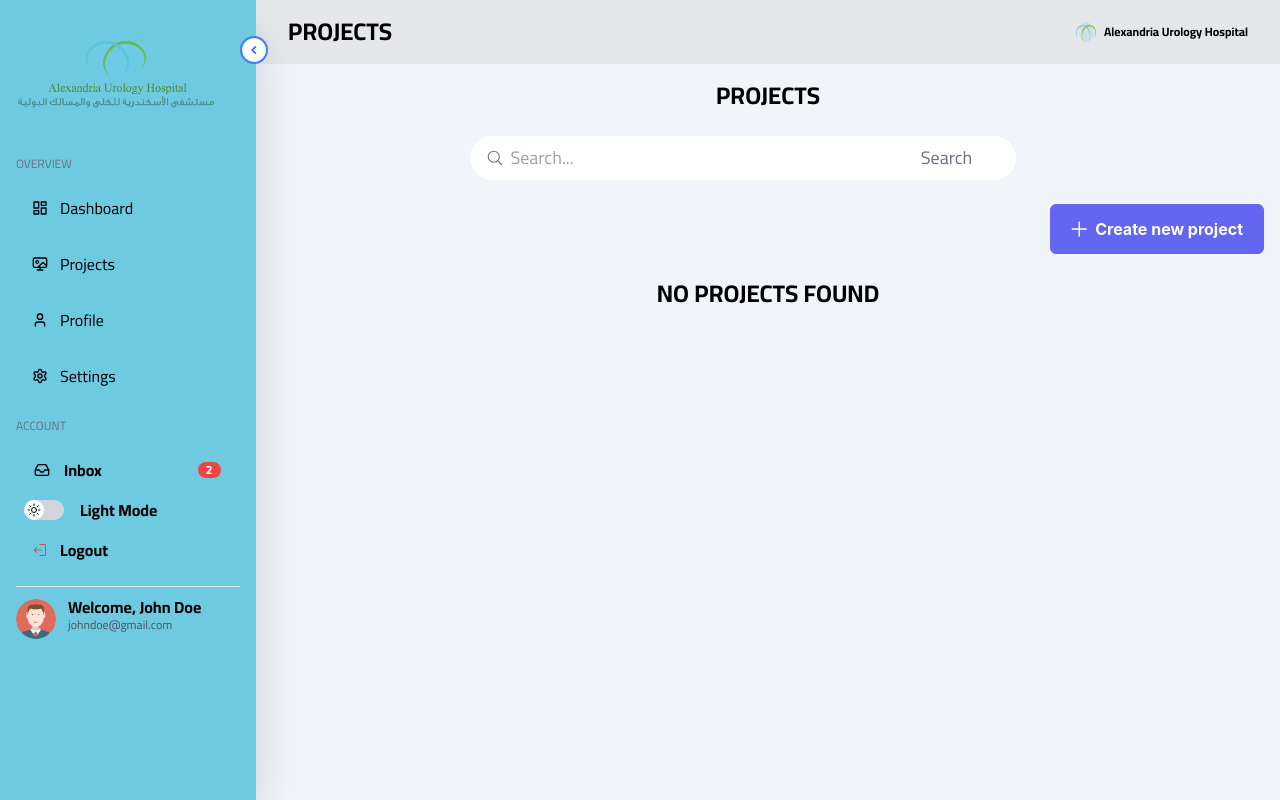
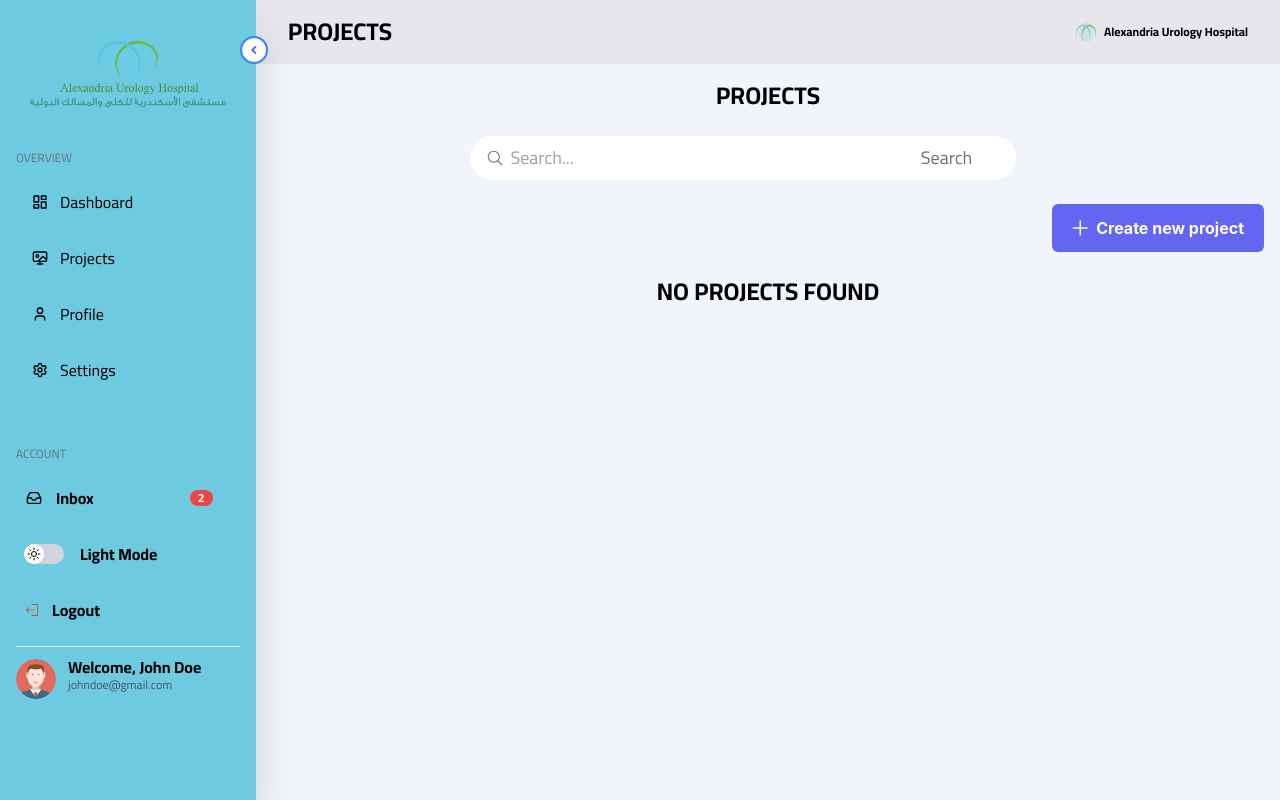
Before and after one commit to AhmedAshrafc/ticketing-system, a Next.js app: page /projects in a window 1280 px wide. Built offline with nearby package versions, Linux system fonts and the light colour scheme.

Commit message:
Fix design issues

```diff
--- a/components/Layout.jsx
+++ b/components/Layout.jsx
@@ -1,6 +1,6 @@
 import Header from "./Header";
+import Sidebar from "./Sidebar";
 import ScrollTopButton from "./ScrollTopButton";
-import Sidebar from "./Sidebar";
 
 export default function Layout({ children }) {
   return (
--- a/components/MainNav.jsx
+++ b/components/MainNav.jsx
@@ -1,8 +1,10 @@
 import Link from "next/link";
+
+import DarkModeToggle from "./DarkModeToggle";
 
 import { Tooltip } from "react-tooltip";
 
-import { CiLogout, CiDark } from "react-icons/ci";
+import { CiLogout } from "react-icons/ci";
 import {
   LuLayoutDashboard,
   LuWallpaper,
@@ -10,12 +12,11 @@ import {
   LuSettings,
   LuInbox,
 } from "react-icons/lu";
-import DarkModeToggle from "./DarkModeToggle";
 
 export default function MainNav({ isOpen }) {
   return (
     <>
-      <span className="hidden md:inline-block text-xs mb-4 uppercase text-gray-500">
+      <span className="text-xs mb-4 uppercase text-center md:text-left block text-gray-500 ">
         Overview
       </span>
       <ul className="flex flex-col gap-4 items-center md:items-stretch ">
@@ -29,7 +30,7 @@ export default function MainNav({ isOpen }) {
           )}
           <Link
             href="/dashboard"
-            className="flex items-center text-md text-black dark:text-white rounded-md p-2 transition-all hover:bg-[#081225] dark:hover:bg-secondary-color hover:text-white active:bg-[#081225]"
+            className="flex items-center text-md text-black dark:text-white rounded-md p-2 transition-all hover:bg-secondary-color dark:hover:bg-secondary-color hover:text-white active:bg-secondary-color"
           >
             <div className="flex items-center gap-3">
               <LuLayoutDashboard className="md:ml-2" />
@@ -54,7 +55,7 @@ export default function MainNav({ isOpen }) {
           )}
           <Link
             href="/projects"
-            className="flex items-center text-md text-black dark:text-white rounded-md p-2  transition-all hover:bg-[#081225] dark:hover:bg-secondary-color hover:text-white active:bg-[#081225]"
+            className="flex items-center text-md text-black dark:text-white rounded-md p-2  transition-all hover:bg-secondary-color dark:hover:bg-secondary-color hover:text-white active:bg-secondary-color"
           >
             <div className="flex items-center gap-3">
               <LuWallpaper className="md:ml-2" />
@@ -79,7 +80,7 @@ export default function MainNav({ isOpen }) {
           )}
           <Link
             href="/profile"
-            className="flex items-center text-md text-black dark:text-white rounded-md p-2  transition-all hover:bg-[#081225] dark:hover:bg-secondary-color hover:text-white active:bg-[#081225]"
+            className="flex items-center text-md text-black dark:text-white rounded-md p-2  transition-all hover:bg-secondary-color dark:hover:bg-secondary-color hover:text-white active:bg-secondary-color"
           >
             <div className="flex items-center gap-3">
               <LuUser className="md:ml-2" />
@@ -104,7 +105,7 @@ export default function MainNav({ isOpen }) {
           )}
           <Link
             href="/settings"
-            className="flex items-center text-md text-black dark:text-white rounded-md p-2  transition-all hover:bg-[#081225] dark:hover:bg-secondary-color hover:text-white active:bg-[#081225]"
+            className="flex items-center text-md text-black dark:text-white rounded-md p-2  transition-all hover:bg-secondary-color dark:hover:bg-secondary-color hover:text-white active:bg-secondary-color"
           >
             <div className="flex items-center gap-3">
               <LuSettings className="md:ml-2" />
@@ -119,13 +120,13 @@ export default function MainNav({ isOpen }) {
           </Link>
         </li>
 
-        <div className="mt-18">
-          <span className="hidden md:inline-block text-xs mb-4 uppercase text-gray-500">
+        <div className="flex flex-col items-center gap-4 md:items-start mt-10 w-full">
+          <span className="text-xs uppercase text-gray-500 text-center md:self-start">
             Account
           </span>
 
           <li
-            className="group"
+            className="group w-full"
             data-tooltip-id="inbox-tooltip"
             data-tooltip-place="right"
           >
@@ -138,10 +139,12 @@ export default function MainNav({ isOpen }) {
             )}
             <Link
               href="/inbox"
-              className="flex items-center text-md text-black dark:text-white rounded-md p-2 transition-all group-hover:bg-[#081225] group-hover:text-white dark:hover:bg-secondary-color group-active:bg-[#081225]"
+              className={`flex items-center text-md justify-center md:justify-start ${
+                !isOpen && "pl-3"
+              }  text-black dark:text-white rounded-md p-2 transition-all group-hover:bg-secondary-color group-hover:text-white dark:hover:bg-secondary-color group-active:bg-secondary-color`}
             >
-              <div className="flex items-center gap-3">
-                <LuInbox className=" min-w-[20px] text-black dark:text-white group-hover:text-white transition-all ml-2" />
+              <div className="md:flex md:items-center md:gap-3">
+                <LuInbox className=" min-w-[20px] text-black dark:text-white group-hover:text-white transition-all" />
                 <div className="md:flex md:gap-24 md:items-center">
                   <span
                     className={`hidden md:inline-block duration-300 font-semibold ${
@@ -165,7 +168,11 @@ export default function MainNav({ isOpen }) {
 
           <DarkModeToggle isOpen={isOpen} />
 
-          <li data-tooltip-id="logout-tooltip" data-tooltip-place="right">
+          <li
+            data-tooltip-id="logout-tooltip"
+            data-tooltip-place="right"
+            className="w-full"
+          >
             {!isOpen && (
               <Tooltip
                 id="logout-tooltip"
@@ -175,10 +182,12 @@ export default function MainNav({ isOpen }) {
             )}
             <Link
               href="/logout"
-              className="flex items-center text-md text-black dark:text-white rounded-md p-2 transition-all hover:bg-[#081225] dark:hover:bg-secondary-color hover:text-white active:bg-[#081225]"
+              className={`flex items-center justify-center ${
+                !isOpen && "pl-3"
+              } md:justify-start text-md text-black dark:text-white rounded-md p-2 transition-all hover:bg-secondary-color dark:hover:bg-secondary-color hover:text-white active:bg-secondary-color`}
             >
               <div className="flex items-center gap-3">
-                <CiLogout className=" text-red-600 ml-2" />
+                <CiLogout className=" text-red-600" />
                 <span
                   className={`hidden md:inline-block duration-300 font-semibold ${
                     !isOpen && "scale-0"
--- a/components/Sidebar.jsx
+++ b/components/Sidebar.jsx
@@ -1,11 +1,11 @@
+import { useState } from "react";
+
+import Image from "next/image";
+import Link from "next/link";
+
 import Logo from "./Logo";
 import MainNav from "./MainNav";
-
-import { useState } from "react";
-
 import avatar from "../public/avatar.png";
-import Image from "next/image";
-import Link from "next/link";
 
 export default function Sidebar() {
   const [isOpen, setIsOpen] = useState(true);
@@ -15,11 +15,6 @@ export default function Sidebar() {
   };
 
   return (
-    // <aside className="bg-primary-color p-2 md:p-8 relative w-[62px] md:w-[250px] shadow-2xl">
-    //   <Logo />
-    //   <MainNav />
-    // </aside>
-
     <aside
       className={`${
         isOpen ? "w-64" : "w-20"
@@ -32,7 +27,9 @@ export default function Sidebar() {
         }`}
         onClick={toggleSidebar}
       />
-      <Logo isOpen={isOpen} />
+      <div className="flex items-center justify-center">
+        <Logo isOpen={isOpen} />
+      </div>
       <MainNav isOpen={isOpen} />
       <div className="border-t pt-3 flex items-center justify-center md:items-start md:justify-normal mt-4">
         <Link href="/profile">
--- a/pages/projects/index.jsx
+++ b/pages/projects/index.jsx
@@ -1,14 +1,18 @@
 import DynamicTitle from "@/components/DynamicTitle";
 
 import React, { useState } from "react";
+
+import { useForm } from "react-hook-form";
+
+import { IoSearchOutline } from "react-icons/io5";
+
+import "react-toastify/dist/ReactToastify.css";
+import { ToastContainer, toast } from "react-toastify";
+
 import { DataTable } from "primereact/datatable";
 import { Column } from "primereact/column";
 import { Button } from "primereact/button";
 import { Dialog } from "primereact/dialog";
-import { useForm } from "react-hook-form";
-import { ToastContainer, toast } from "react-toastify";
-import "react-toastify/dist/ReactToastify.css";
-import { IoSearchOutline } from "react-icons/io5";
 
 export default function Projects() {
   const [projects, setProjects] = useState([]);
@@ -369,7 +373,7 @@ export default function Projects() {
         label="Create new project"
         icon="pi pi-plus"
         onClick={openCreateModal}
-        className="self-center md:self-end"
+        className="self-center md:self-end hover:!bg-secondary-color !border-none"
       />
       {projects.length > 0 ? (
         <DataTable value={projects}>
```
Also changed, not shown: pages/dashboard/index.jsx (+12 -11 lines).
